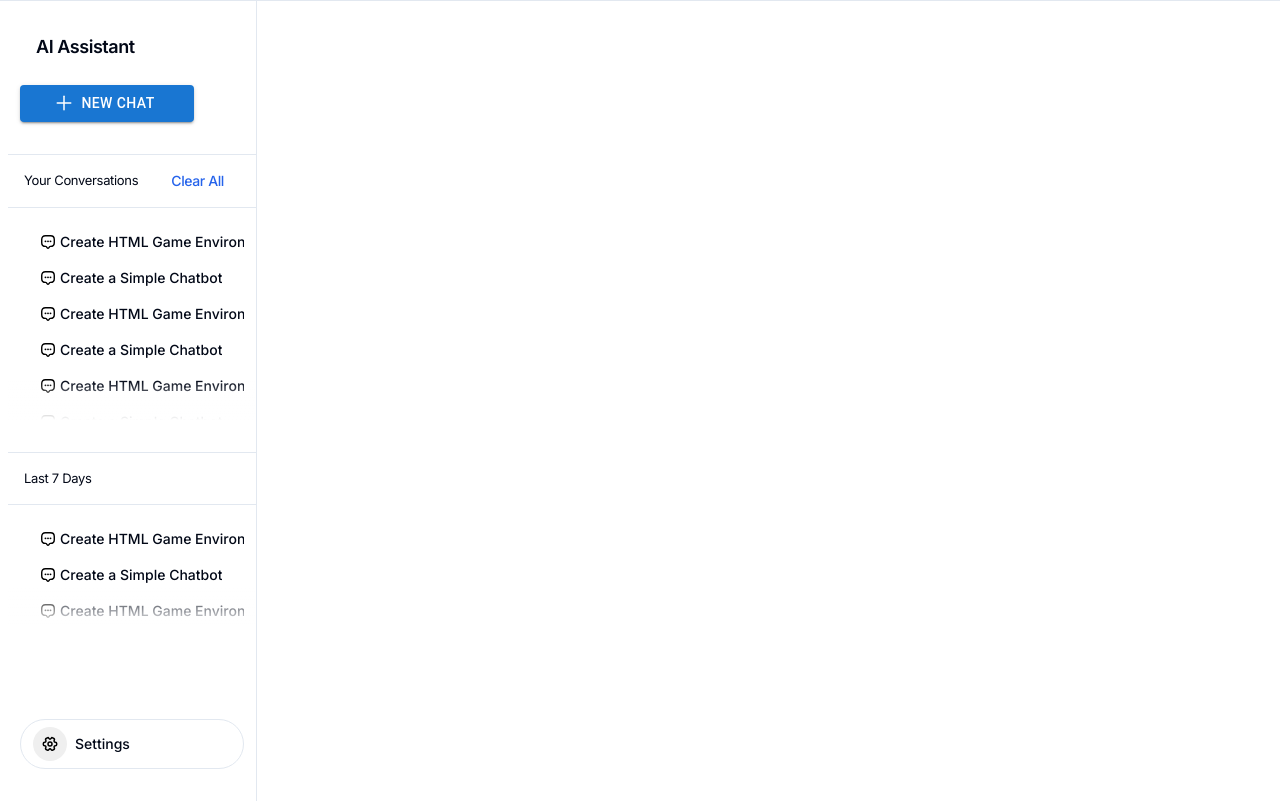
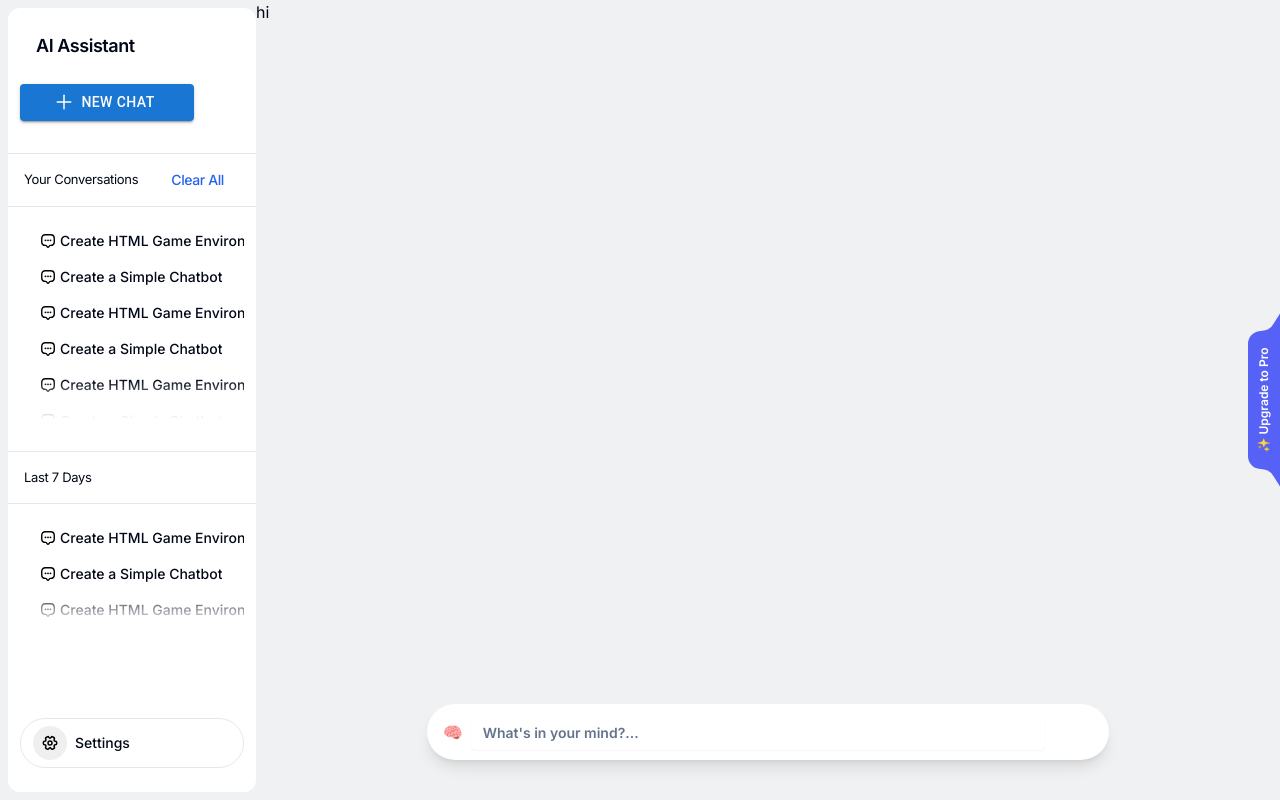
Before and after one commit to AhmedCoolProjects/nextjs-mui-template-dashboard, a Next.js app: page /chat-ai in a window 1280 px wide. Built offline with nearby package versions, Linux system fonts and the light colour scheme.

Commit message:
enh: upgrade button has been added

```diff
--- /dev/null
+++ b/app/chat-ai/components/inputPrompt.tsx
@@ -0,0 +1,26 @@
+import { Input } from "@/components/ui/input";
+import SendSvg from "@/components/icons/send.svg";
+import { IconButton } from "@mui/material";
+
+function InputPrompt() {
+  return (
+    <div className="w-full flex items-center justify-center flex-col  pb-10 pt-4 absolute bottom-0">
+      <div
+        className="w-2/3 flex flex-row bg-background items-center
+      px-4 py-2 rounded-full shadow-lg
+      "
+      >
+        🧠
+        <Input
+          className=" mx-2 outline-none font-semibold ring-0 border-0 focus-visible:ring-0"
+          placeholder="What's in your mind?..."
+        />
+        <IconButton className="bg-ai-assi-primary hover:bg-ai-assi-primary">
+          <SendSvg />
+        </IconButton>
+      </div>
+    </div>
+  );
+}
+
+export default InputPrompt;
--- /dev/null
+++ b/app/chat-ai/components/upgradeButton.tsx
@@ -0,0 +1,30 @@
+function UpgradeButton() {
+  return (
+    <div className="absolute right-0 top-1/2 transform -translate-y-1/2">
+      <div className="relative flex flex-col items-center justify-center h-44 w-8">
+        <p
+          className="text-white z-[9999] font-semibold whitespace-nowrap
+                      transform text-xs -rotate-90
+                      "
+        >
+          ✨ Upgrade to Pro
+        </p>
+        <svg
+          width="50"
+          height="270"
+          viewBox="0 0 50 270"
+          fill="none"
+          xmlns="http://www.w3.org/2000/svg"
+          className="absolute top-0 right-0 z-0 w-full h-full object-contain"
+        >
+          <path
+            d="M17.0901 242.513C7.27394 241.07 -1.63271e-06 232.648 -2.06641e-06 222.726L-9.73567e-06 47.2739C-1.01694e-05 37.3522 7.27392 28.9303 17.0901 27.4867L24.9793 26.3266C30.7094 25.4839 35.7929 22.1987 38.9149 17.3204L50 -2.18557e-06L50 270L38.9149 252.68C35.7929 247.801 30.7094 244.516 24.9794 243.673L17.0901 242.513Z"
+            fill="#5661F6"
+          />
+        </svg>
+      </div>
+    </div>
+  );
+}
+
+export default UpgradeButton;
--- /dev/null
+++ b/app/chat-ai/layout.tsx
@@ -0,0 +1,35 @@
+import type { Metadata } from "next";
+import { Sidebar } from "./components/sidebar";
+import Image from "next/image";
+import UpgradeButton from "./components/upgradeButton";
+import InputPrompt from "./components/inputPrompt";
+
+export const metadata: Metadata = {
+  title: "AI Assistant",
+  description: ".",
+};
+
+export default function RootLayout({
+  children,
+}: Readonly<{
+  children: React.ReactNode;
+}>) {
+  return (
+    <html lang="en">
+      <body>
+        <div className="hidden md:block">
+          <div className="bg-[#F0F1F2]">
+            <div className="grid lg:grid-cols-5 h-screen max-h-screen">
+              <Sidebar />
+              <div className="col-span-3 relative lg:col-span-4 ">
+                {children}
+                <InputPrompt />
+              </div>
+            </div>
+            <UpgradeButton />
+          </div>
+        </div>
+      </body>
+    </html>
+  );
+}
--- a/app/chat-ai/page.tsx
+++ b/app/chat-ai/page.tsx
@@ -1,6 +1,4 @@
 import { Metadata } from "next";
-import { Sidebar } from "./components/sidebar";
-import { playlists } from "./data/playlists";
 
 export const metadata: Metadata = {
   title: "Chat AI",
@@ -8,16 +6,5 @@ export const metadata: Metadata = {
 };
 
 export default function ChatAIPage() {
-  return (
-    <div className="hidden md:block">
-      <div className="border-t">
-        <div className="bg-background">
-          <div className="grid lg:grid-cols-5">
-            <Sidebar />
-            <div className="col-span-3 lg:col-span-4 lg:border-l"></div>
-          </div>
-        </div>
-      </div>
-    </div>
-  );
+  return <div>hi</div>;
 }
```
Also changed, not shown: components/ui/input.tsx (+6 -6 lines), components/icons/send.svg (added), public/bg/upgrade-pro-ai-assi.svg (added).
